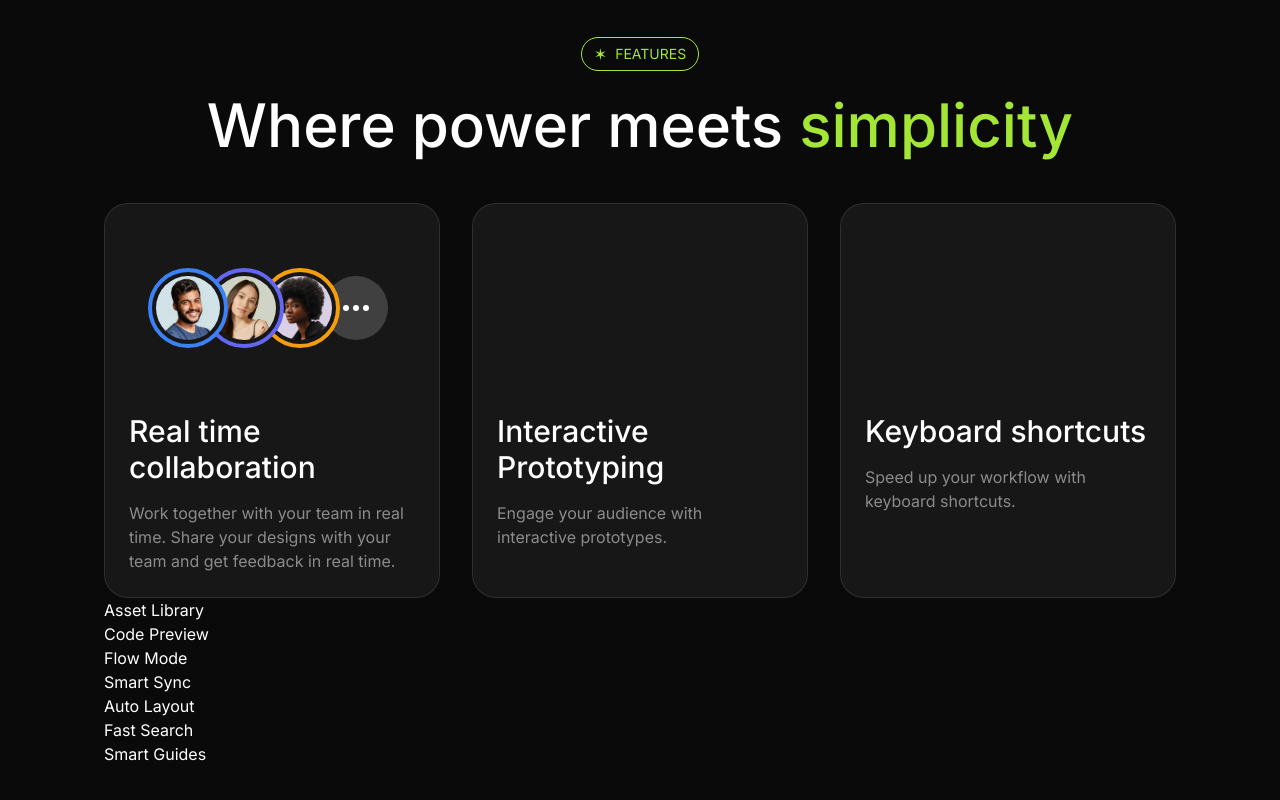
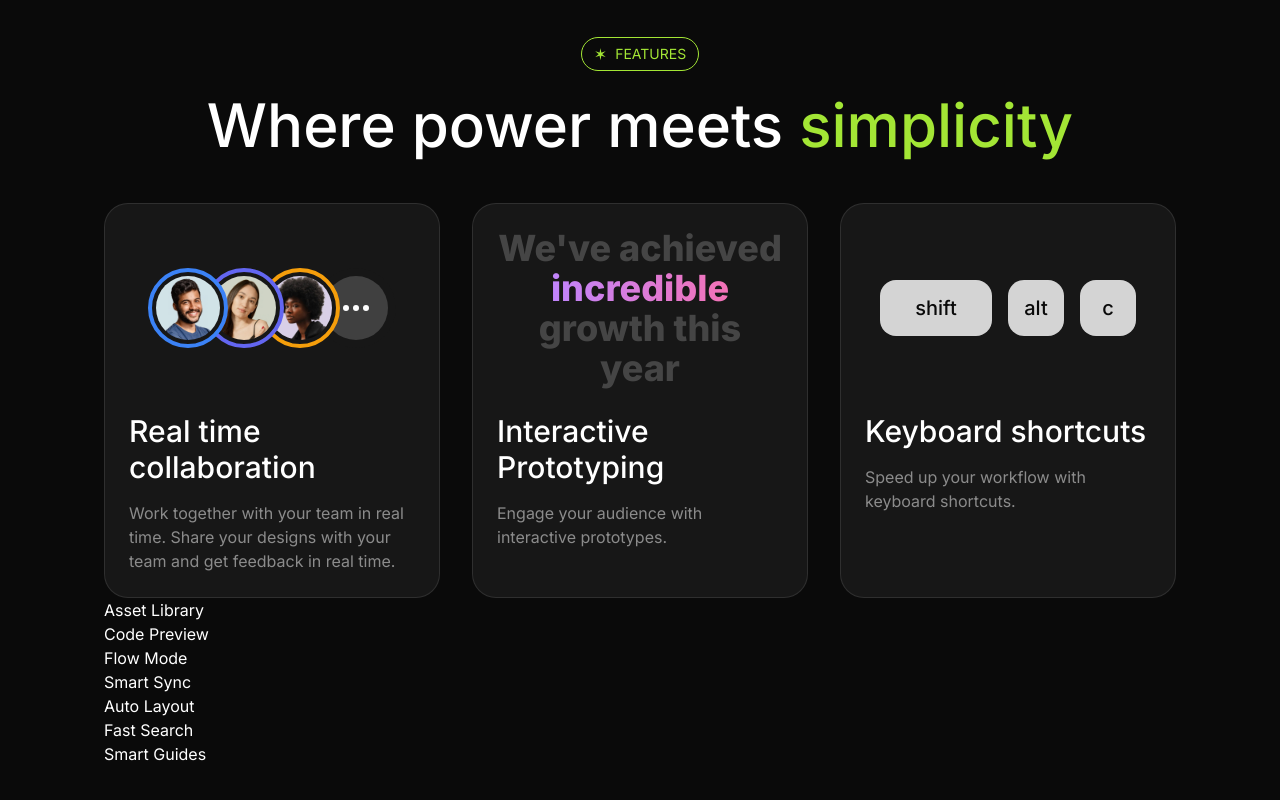
Before and after one commit to assilbekov/animated-landing-page-example, a Next.js app: page / in a window 1280 px wide. Shown: the part 2159-2959 px from the top of the page. Built offline with nearby package versions, Linux system fonts and the light colour scheme.

Commit message:
finish key component

```diff
--- /dev/null
+++ b/src/components/Key.tsx
@@ -0,0 +1,20 @@
+import { HTMLAttributes } from "react";
+import { twMerge } from "tailwind-merge";
+
+export const Key = ({
+  children,
+  className,
+  ...props
+}: HTMLAttributes<HTMLDivElement>) => {
+  return (
+    <div
+      {...props}
+      className={twMerge(
+        "size-14 bg-neutral-300 inline-flex items-center justify-center rounded-2xl text-xl text-neutral-950 font-medium",
+        className
+      )}
+    >
+      {children}
+    </div>
+  );
+};
--- a/src/sections/Features.tsx
+++ b/src/sections/Features.tsx
@@ -6,6 +6,7 @@ import avatar3 from "@/assets/images/avatar-lula-meyers.jpg";
 import avatar4 from "@/assets/images/avatar-owen-garcia.jpg";
 import Image from "next/image";
 import { Avatar } from "@/components/Avatar";
+import { Key } from "@/components/Key";
 
 const features = [
   "Asset Library",
@@ -58,13 +59,25 @@ export default function Features() {
             title="Interactive Prototyping"
             description="Engage your audience with interactive prototypes."
           >
-            <div></div>
+            <div className="aspect-video flex items-center justify-center">
+              <p className="text-center text-4xl font-extrabold text-white/20">
+                We've achieved{" "}
+                <span className="bg-gradient-to-r from-purple-400 to-pink-400 bg-clip-text text-transparent">
+                  incredible
+                </span>{" "}
+                growth this year
+              </p>
+            </div>
           </FeatureCard>
           <FeatureCard
             title="Keyboard shortcuts"
             description="Speed up your workflow with keyboard shortcuts."
           >
-            <div></div>
+            <div className="aspect-video flex items-center justify-center gap-4">
+              <Key className="w-28">shift</Key>
+              <Key>alt</Key>
+              <Key>c</Key>
+            </div>
           </FeatureCard>
         </div>
         <div>
```
